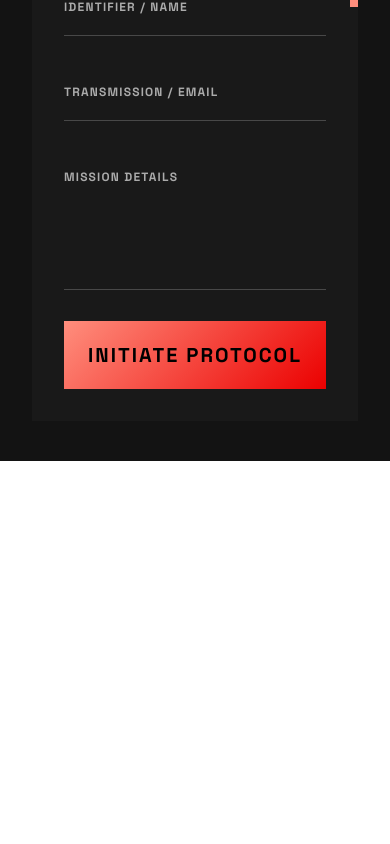
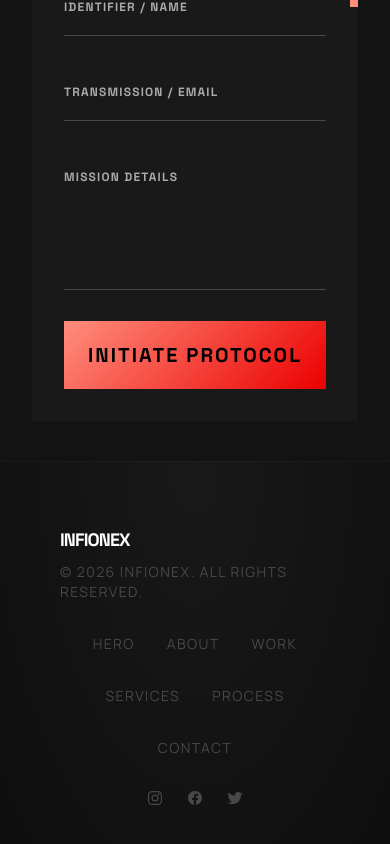
Before and after one commit to infionex/infionex-web, a React (Vite) app in the folder client/: page / in a window 390 px wide. Shown: the part 7774-8618 px from the top of the page. Before the commit the page ends 8235 px from the top, so only its background shows below. Built offline with nearby package versions, Linux system fonts and the light colour scheme.

Commit message:
footer added

```diff
--- a/client/src/App.jsx
+++ b/client/src/App.jsx
@@ -3,6 +3,7 @@ import { Route, Routes } from 'react-router-dom'
 import './App.css'
 import Navbar from './components/Navbar'
 import Home from './page/Home'
+import Footer from './components/Footer'
 
 export default function App() {
   return (
@@ -11,7 +12,7 @@ export default function App() {
       <Routes>
         <Route path='/' element={<Home />} />
       </Routes>
-
+      <Footer/>
     </div>
   )
 }
--- a/client/src/components/Footer.jsx
+++ b/client/src/components/Footer.jsx
@@ -1,7 +1,30 @@
 import React from 'react'
+import { IoLogoFacebook, IoLogoInstagram, IoLogoTwitter } from 'react-icons/io5'
 
 export default function Footer() {
-  return (
-    <div>Footer</div>
-  )
+    return (
+        <div>
+            <footer className="bg-secondary-color w-full border-t border-[#484848]/20" style={{ background: 'radial-gradient(at top, #191919, #0e0e0e)' }}>
+                <div className="flex flex-col md:flex-row justify-between items-center w-full px-15 py-16 gap-8 max-w-480 mx-auto">
+                    <div className="flex flex-col gap-2">
+                        <span className="text-lg font-bold text-white font-['Space_Grotesk'] uppercase tracking-tighter">INFIONEX</span>
+                        <p className="font-['Manrope'] text-sm tracking-widest uppercase text-[#484848]">© 2026 INFIONEX. ALL RIGHTS RESERVED.</p>
+                    </div>
+                    <nav className="flex flex-wrap justify-center gap-8 font-['Manrope'] text-sm tracking-widest uppercase">
+                        <a className="text-[#484848] hover:text-white transition-colors underline-offset-4 hover:underline" href="#hero">HERO</a>
+                        <a className="text-[#484848] hover:text-white transition-colors underline-offset-4 hover:underline" href="#about">ABOUT</a>
+                        <a className="text-[#484848] hover:text-white transition-colors underline-offset-4 hover:underline" href="#work">WORK</a>
+                        <a className="text-[#484848] hover:text-white transition-colors underline-offset-4 hover:underline" href="#services">SERVICES</a>
+                        <a className="text-[#484848] hover:text-white transition-colors underline-offset-4 hover:underline" href="#process">PROCESS</a>
+                        <a className="text-[#484848] hover:text-white transition-colors underline-offset-4 hover:underline" href="#contact">CONTACT</a>
+                    </nav>
+                    <div className="flex gap-6">
+                        <span className="material-symbols-outlined text-[#484848] cursor-pointer hover:text-third-color transition-colors"><IoLogoInstagram /></span>
+                        <span className="material-symbols-outlined text-[#484848] cursor-pointer hover:text-third-color transition-colors"><IoLogoFacebook /></span>
+                        <span className="material-symbols-outlined text-[#484848] cursor-pointer hover:text-third-color transition-colors"><IoLogoTwitter />  </span>
+                    </div>
+                </div>
+            </footer>
+        </div>
+    )
 }
```
